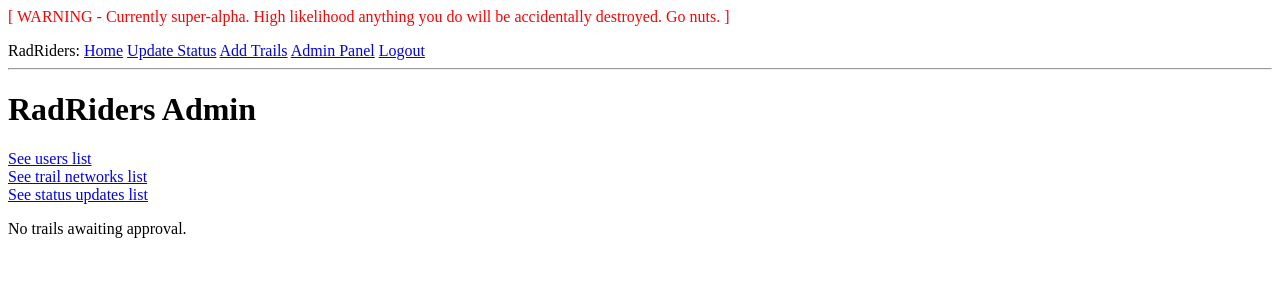
After one commit to jeffreycharters/radriders-real, a Flask app: page /admin in a window 1280 px wide. The commit adds this page. Shown: the top 300 px of the page. Run offline with Flask 2, Linux system fonts and the light colour scheme; a user stored in the database is signed in; tables that the repository leaves empty hold one stand-in row (values such as "Sample post"); some libraries are stand-ins or nearby versions.

Commit message:
Basic admin functionality

```diff
--- a/app/__init__.py
+++ b/app/__init__.py
@@ -30,8 +30,10 @@ def create_app(config_class=Config):
         from .users import routes as users_routes
         from .status import routes as status_routes
         from .trails import routes as trails_routes
+        from .admin import routes as admin_routes
 
         app.register_blueprint(errors_bp)
+        app.register_blueprint(admin_routes.admin_bp)
         app.register_blueprint(users_routes.users_bp)
         app.register_blueprint(status_routes.status_bp)
         app.register_blueprint(trails_routes.trails_bp)
--- /dev/null
+++ b/app/admin/routes.py
@@ -0,0 +1,49 @@
+from flask import Blueprint, render_template, redirect, flash, url_for, request
+from flask import current_app as app
+from flask_login import current_user, login_required
+from app import db
+from app.status.models import Status
+from app.trails.models import Trails
+from app.users.models import User
+from werkzeug.urls import url_parse
+
+admin_bp = Blueprint('admin_bp', __name__,
+                     template_folder='templates',
+                     static_folder='static')
+
+
+@admin_bp.route('/admin', methods=['GET', 'POST'])
+@login_required
+def admin():
+    if not current_user.admin:
+        return redirect(url_for('trails_bp.index'))
+    trails_to_approve = Trails.query.filter_by(approved=0).count()
+    return render_template('admin.html', title='Administration',
+                           trails_to_approve=trails_to_approve)
+
+
+@admin_bp.route('/list_status')
+@login_required
+def list_status():
+    if not current_user.admin:
+        return redirect(url_for('trails_bp.index'))
+    items = Status.query.all()
+    return render_template('list_status.html', title='Status List', items=items)
+
+
+@admin_bp.route('/list_trails')
+@login_required
+def list_trails():
+    if not current_user.admin:
+        return redirect(url_for('trails_bp.index'))
+    items = Trails.query.all()
+    return render_template('list_trails.html', title='Trails List', items=items)
+
+
+@admin_bp.route('/list_users')
+@login_required
+def list_users():
+    if not current_user.admin:
+        return redirect(url_for('trails_bp.index'))
+    items = User.query.all()
+    return render_template('list_users.html', title='User List', items=items)
--- /dev/null
+++ b/app/admin/templates/admin.html
@@ -0,0 +1,19 @@
+{% extends 'base.html' %}
+
+{% block app_content %}
+
+<h1>RadRiders Admin</h1>
+
+<p>
+    <a href="{{ url_for('admin_bp.list_users') }}">See users list</a><br>
+    <a href="{{ url_for('admin_bp.list_trails') }}">See trail networks list</a><br>
+    <a href="{{ url_for('admin_bp.list_status') }}">See status updates list</a>
+</p>
+
+{% if trails_to_approve %}
+    <p><a href="{{ url_for('trails_bp.approve_trails') }}">Approve Trails ({{ trails_to_approve }})</a></p>
+{% else %}
+    <p>No trails awaiting approval.</p>
+{% endif %}
+
+{% endblock %}
--- a/app/templates/base.html
+++ b/app/templates/base.html
@@ -23,7 +23,7 @@
                 <a href="{{ url_for('trails_bp.add_trails') }}">Add Trails</a>
             {% endif %}
             {% if current_user.admin %}
-                <a href="{{ url_for('trails_bp.approve_trails') }}">Approve Trails</a>
+                <a href="{{ url_for('admin_bp.admin') }}">Admin Panel</a>
             {% endif %}
             {% if current_user.is_anonymous %}
                 <a href="{{url_for('users_bp.login') }}">Login</a>
--- a/app/users/routes.py
+++ b/app/users/routes.py
@@ -14,7 +14,7 @@ users_bp = Blueprint('users_bp', __name__,
 @users_bp.route('/login', methods=['GET', 'POST'])
 def login():
     if current_user.is_authenticated:
-        return redirect(url_for('index'))
+        return redirect(url_for('trails_bp.index'))
     form = LoginForm()
     if form.validate_on_submit():
         user = User.query.filter_by(username=form.username.data).first()
```
Also changed, not shown: app/admin/templates/list_status.html (added, +25 -0 lines), app/admin/templates/list_trails.html (added, +25 -0 lines), app/admin/templates/list_users.html (added, +25 -0 lines).
